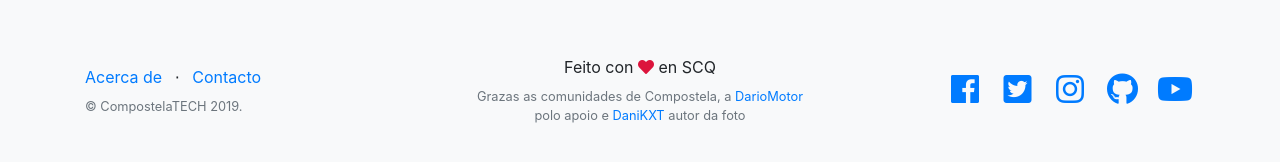
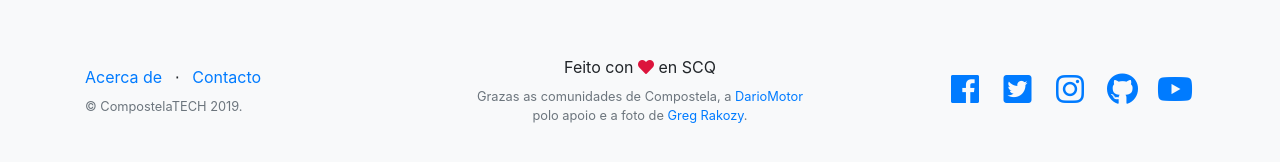
Before and after one commit to compostelatech/compostelatech.github.io, a Jekyll site: the page built from index.html, in a window 1280 px wide and 900 px high, scrolled down 2879 px. Shown: the part 711-873 px from the top of the window. Built offline with Jekyll 4.4.1, drawn with Linux system fonts in a browser that asks for light colours; the list of posts is cut into pages by our own code; comment, search, counter and statistics services are not loaded.

Commit message:
footer link to thank background photo author

```diff
--- a/_layouts/default.html
+++ b/_layouts/default.html
@@ -163,7 +163,7 @@
                     Feito con <i class="fas fa-heart" style="color:crimson;"></i> en SCQ
                   </li>
                 </ul>
-                <p class="text-muted small mb-4 mb-lg-0">Grazas as comunidades de Compostela, a <a href="https://www.diariomotor.com/" target="blank">DarioMotor</a> polo apoio e <a href="http://www.danikxt.com.es/" target="blank">DaniKXT</a> autor da foto</p>
+                <p class="text-muted small mb-4 mb-lg-0">Grazas as comunidades de Compostela, a <a href="https://www.diariomotor.com/" target="blank">DarioMotor</a> polo apoio e a foto de <a href="https://unsplash.com/photos/0LU4vO5iFpM?utm_source=unsplash&utm_medium=referral&utm_content=creditCopyText">Greg Rakozy</a>.</p>
           </div>
           <div class="col-lg-4 h-100 text-center text-lg-right my-auto">
             <ul class="list-inline mb-0">
```
